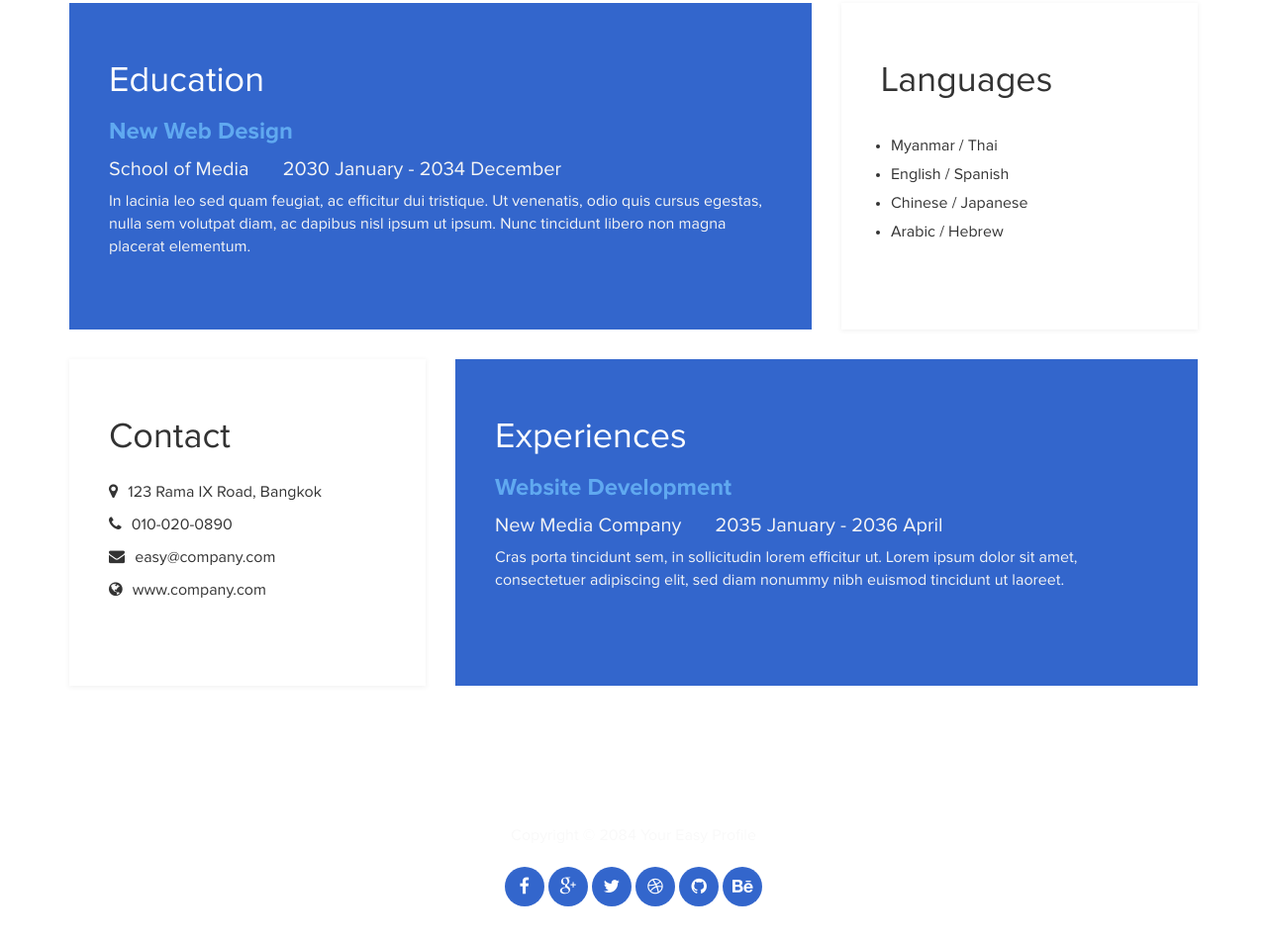
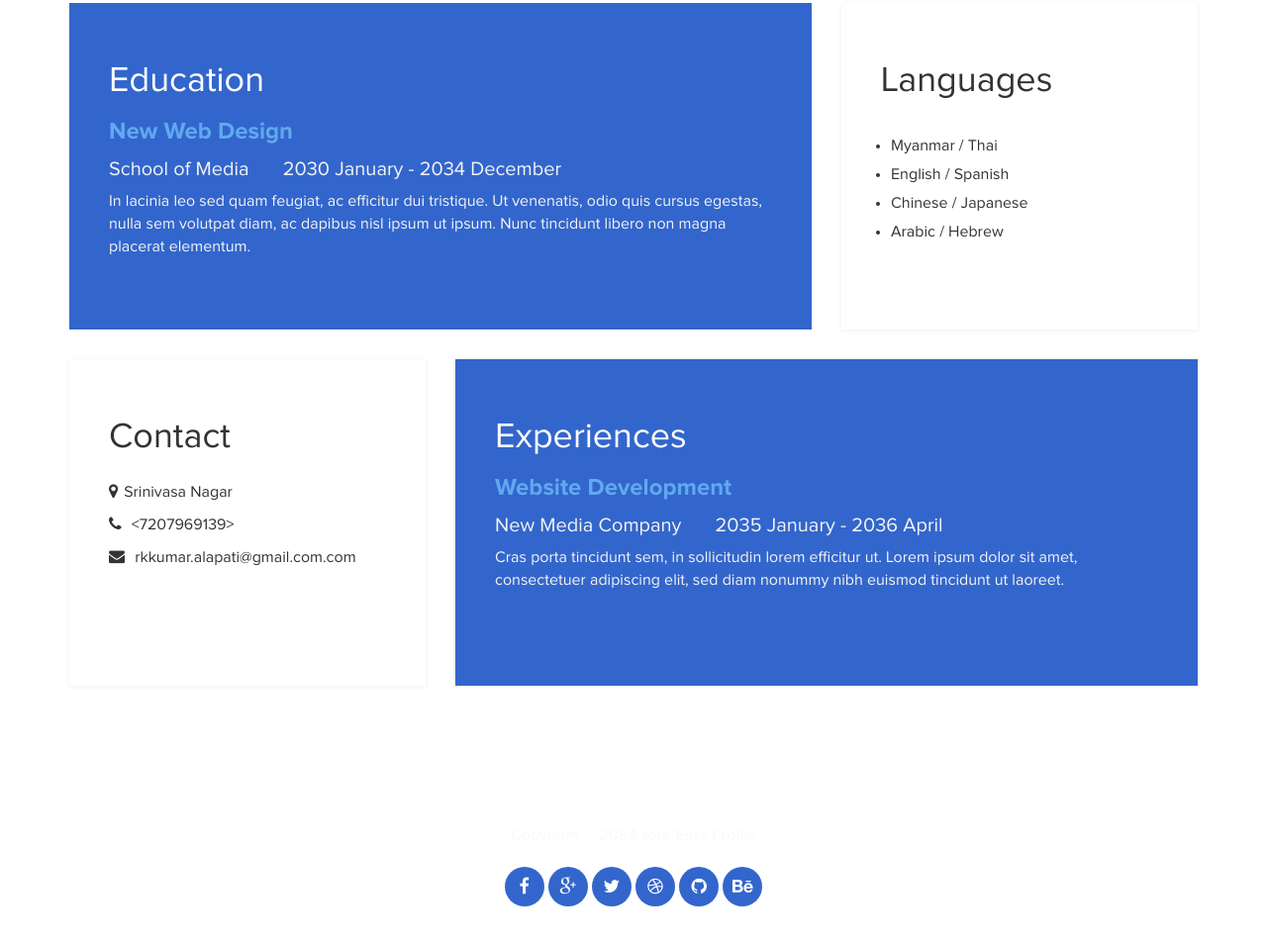
Before and after one commit to alapatirevanth/alapatirevanth.github.io, a plain HTML site: page index.html in a window 1280 px wide. Shown: the part 849-1803 px from the top of the page at 99% size. Drawn offline with Linux system fonts and the light colour scheme.

Commit message:
Profile Updating

```diff
--- a/index.html
+++ b/index.html
@@ -110,10 +110,9 @@ http://www.templatemo.com/tm-467-easy-profile
 		<div class="col-md-4 col-sm-12">
 			<div class="contact">
 				<h2>Contact</h2>
-					<p><i class="fa fa-map-marker"></i> 123 Rama IX Road, Bangkok</p>
-					<p><i class="fa fa-phone"></i> 010-020-0890</p>
-					<p><i class="fa fa-envelope"></i> easy@company.com</p>
-					<p><i class="fa fa-globe"></i> www.company.com</p>
+					<p><i class="fa fa-map-marker"></i>Srinivasa Nagar</p>
+					<p><i class="fa fa-phone"></i> <7207969139></7207969139></p>
+					<p><i class="fa fa-envelope"></i> rkkumar.alapati@gmail.com.com</p>
 			</div>
 		</div>
 		<div class="col-md-8 col-sm-12">
```
